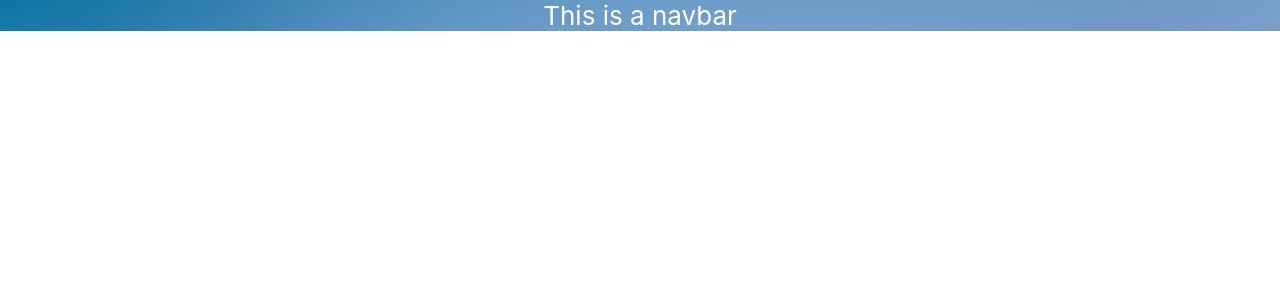
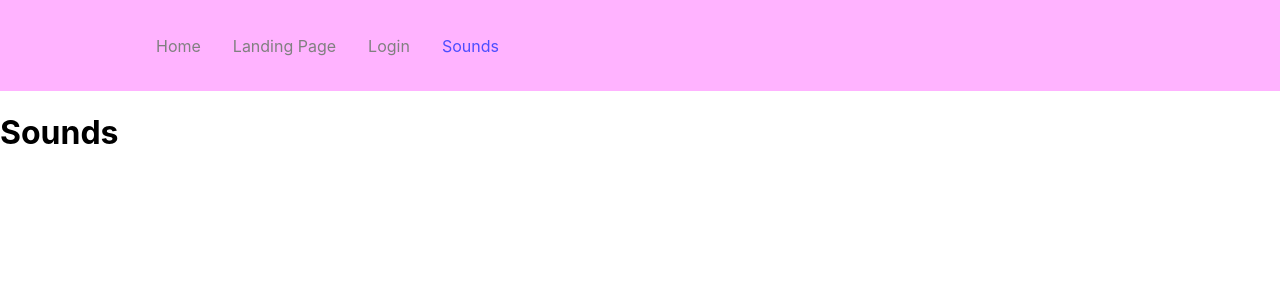
Before and after one commit to brandongarza/SoundBoardWebApp, a React (Create React App) app: page /Sounds in a window 1280 px wide. Shown: the top 300 px of the page. Built offline with nearby package versions, Linux system fonts and the light colour scheme.

Commit message:
working multipage

```diff
--- a/package.json
+++ b/package.json
@@ -8,8 +8,11 @@
     "@testing-library/user-event": "^13.5.0",
     "react": "^17.0.2",
     "react-dom": "^17.0.2",
+    "react-icons": "^4.4.0",
+    "react-router-dom": "^6.3.0",
     "react-scripts": "5.0.0",
     "react-social-login-buttons": "^3.6.0",
+    "styled-components": "^5.3.5",
     "web-vitals": "^2.1.4"
   },
   "scripts": {
--- a/src/App.js
+++ b/src/App.js
@@ -1,11 +1,24 @@
+import React from 'react';
+import './App.css';
 import Navbar from './components/Navbar.js';
-import './App.css';
+import { BrowserRouter as Router, Routes, Route } from 'react-router-dom';
+import Home from './pages/Home.js';
+import LandingPage from './pages/LandingPage.js';
+import Login from './pages/LogIn.js';
+import Sounds from './pages/Sounds.js';
+
 
 function App() {
   return (
-    <div className="App">
-        <Navbar />
-    </div>
+    <Router>
+      <Navbar />
+      <Routes>
+        <Route path='/Home' exact element={<Home />} />
+        <Route path='/LandingPage' element={<LandingPage />} />
+        <Route path='/Login' element={<Login />} />
+        <Route path='/Sounds' element={<Sounds />} />
+      </Routes>
+    </Router>
   );
 }
 
--- a/src/components/Navbar.js
+++ b/src/components/Navbar.js
@@ -1,13 +1,26 @@
-import React from 'react'
+import React from 'react';
+import {Nav, NavLink, NavMenu} from './NavbarElements';
 
 
 export default function Navbar() {
     return (
         <div>
-            <nav className="Navbar">
-                {/* TODO */}
-                This is a navbar
-            </nav>
+            <Nav>
+            <NavMenu>
+                <NavLink to="/Home" activeStyle>
+                Home
+                </NavLink>
+                <NavLink to="/LandingPage" activeStyle>
+                Landing Page
+                </NavLink>
+                <NavLink to="/Login" activeStyle>
+                Login
+                </NavLink>
+                <NavLink to="/Sounds" activeStyle>
+                Sounds
+                </NavLink>
+            </NavMenu>
+            </Nav>
         </div>
     );
 };
--- /dev/null
+++ b/src/components/NavbarElements.js
@@ -0,0 +1,53 @@
+import { FaBars } from "react-icons/fa";
+import { NavLink as Link } from "react-router-dom";
+import styled from "styled-components";
+
+export const Nav = styled.nav`
+  background: #ffb3ff;
+  height: 85px;
+  display: flex;
+  justify-content: space-between;
+  padding: 0.2rem calc((100vw - 1000px) / 2);
+  z-index: 12;
+`;
+
+export const NavLink = styled(Link)`
+  color: #808080;
+  display: flex;
+  align-items: center;
+  text-decoration: none;
+  padding: 0 1rem;
+  height: 100%;
+  cursor: pointer;
+  &.active {
+    color: #4d4dff;
+  }
+`;
+
+export const Bars = styled(FaBars)`
+  display: none;
+  color: #808080;
+  @media screen and (max-width: 768px) {
+    display: block;
+    position: absolute;
+    top: 0;
+    right: 0;
+    transform: translate(-100%, 75%);
+    font-size: 1.8rem;
+    cursor: pointer;
+  }
+`;
+
+export const NavMenu = styled.div`
+  display: flex;
+  align-items: center;
+  margin-right: -24px;
+  /* Second Nav */
+  /* margin-right: 24px; */
+  /* Third Nav */
+  /* width: 100vw;
+white-space: nowrap; */
+  @media screen and (max-width: 768px) {
+    display: none;
+  }
+`;
--- a/src/components/SoundButton.js
+++ b/src/components/SoundButton.js
@@ -2,10 +2,16 @@ import React from 'react'
 
 export default function SoundButton(props) {
 
+    function buttonHandler() {
+        alert('You clicked me!');
+    }
 
     return(
         <div>
             {/*TODO*/}
+            <button type="button" onClick={buttonHandler}>
+                Sound Button
+            </button>
         </div>
     )
 }
--- a/src/pages/Home.js
+++ b/src/pages/Home.js
@@ -1 +1,11 @@
-import React from "react"
+import React from 'react';
+
+export default function Home() {
+    return (
+        <div>
+            <h1>
+                Home
+            </h1>
+        </div>
+    );
+};
--- a/src/pages/LogIn.js
+++ b/src/pages/LogIn.js
@@ -0,0 +1,11 @@
+import React from 'react';
+
+export default function Login() {
+    return (
+        <div>
+            <h1>
+                Login
+            </h1>
+        </div>
+    );
+};
--- a/src/pages/Sounds.js
+++ b/src/pages/Sounds.js
@@ -0,0 +1,11 @@
+import React from 'react';
+
+export default function Sounds() {
+    return (
+        <div>
+            <h1>
+                Sounds
+            </h1>
+        </div>
+    );
+};
--- a/src/pages/landingPage.js
+++ b/src/pages/landingPage.js
@@ -1,6 +1,6 @@
 import React from 'react'
-import {GoogleLoginButton} from "react-social-login-buttons";
-import Button from './Button';
+// import {GoogleLoginButton} from "react-social-login-buttons";
+// import Button from './Button';
 
 
 const LandingPage=(props)=>{
@@ -14,7 +14,7 @@ const LandingPage=(props)=>{
             <h1>Sound Board</h1>
             <div>
                 <button type = "button" onClick={skipButtonHandler} > SKip </button>
-                <Button type = "button"> Login</Button>
+                <button type = "button"> Login</button>
             </div>
         </div>
     );
```
Also changed, not shown: 1 other file (tests, documents, lock files or other folders).
